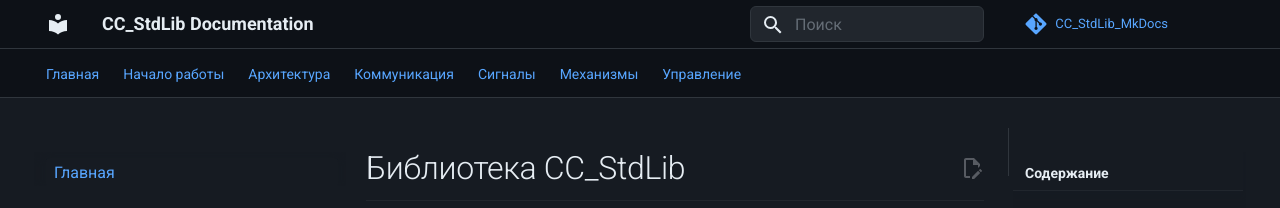
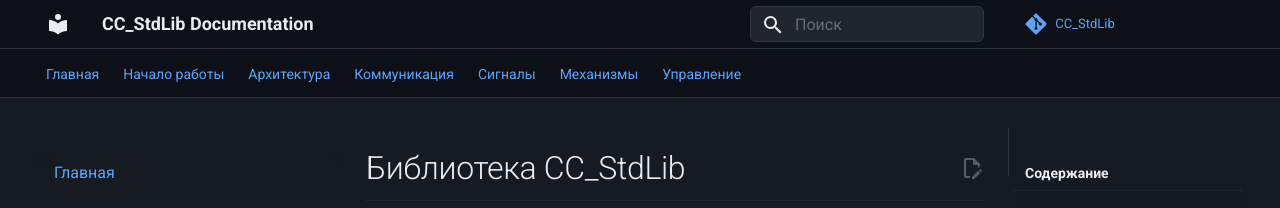
Before and after one commit to strwthvn/CC_StdLib_MkDocs, an MkDocs documentation site: the page built from docs/index.md, in a window 1280 px wide. Shown: the top 208 px of the page. Built offline with MkDocs 1.6.1 and Material for MkDocs 9.7.7, drawn with Linux system fonts in a browser that asks for light colours; comment, search, counter and statistics services are not loaded.

Commit message:
Кнопка ссылается на другой репозиторий

```diff
--- a/mkdocs.yml
+++ b/mkdocs.yml
@@ -4,8 +4,8 @@
 site_url: https://strwthvn.github.io/CC_StdLib_MkDocs/
 
 # Repository
-repo_name: CC_StdLib_MkDocs
-repo_url: https://github.com/strwthvn/CC_StdLib_MkDocs
+repo_name: CC_StdLib
+repo_url: https://github.com/strwthvn/cybercode_codesys_lib.git
 
 # Theme
 theme:
```
